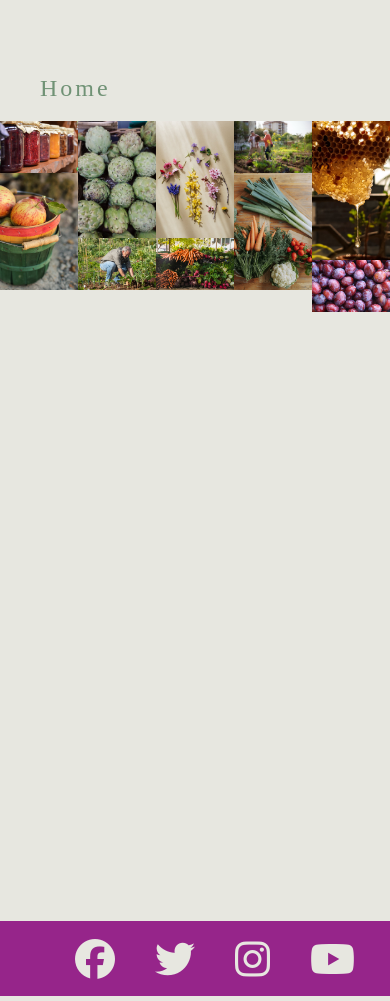
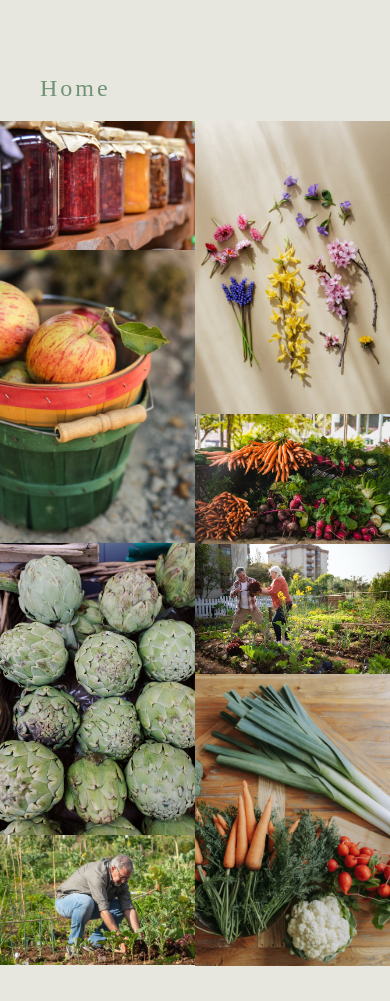
Before and after one commit to BernardLerring/ALotToSwap, a plain HTML site: page gallery.html in a window 390 px wide. Shown: the part 500-1501 px from the top of the page. Drawn offline with Linux system fonts and the light colour scheme; a web font is replaced by a local one.

Commit message:
add media query for gallery

```diff
--- a/assets/css/style.css
+++ b/assets/css/style.css
@@ -286,6 +286,11 @@ footer {
         height: 1050px;
         padding: 20px;
     }
+
+    #pictures {
+        column-count: 4;
+        height: 1050px;
+    }
 }
 
 @media screen and (max-width: 1050px) {
@@ -314,6 +319,11 @@ footer {
     #hero {
         background-position: center center;
     }
+
+    #pictures {
+        column-count: 3;
+        height: 1050px;
+    }
 }
 
 @media screen and (max-width: 750px) {
@@ -326,4 +336,16 @@ footer {
         padding: 15px;
         margin: 0 auto;
     }
+
+    #pictures {
+        column-count: 3;
+        height: 1050px;
+    }
 }
+
+@media screen and (max-width: 450px) {
+    #pictures {
+        column-count: 2;
+        height: 1050px;
+    }
+}
```
